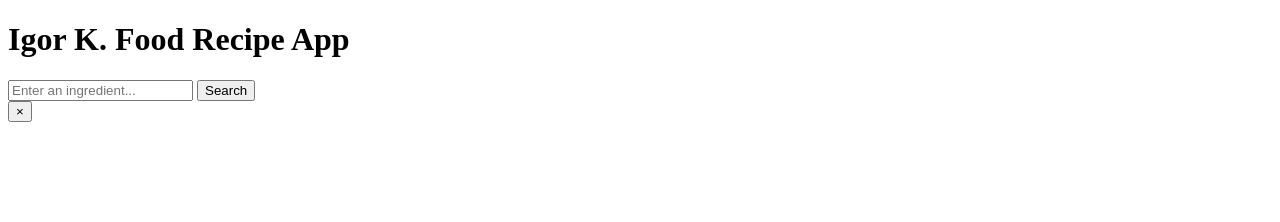
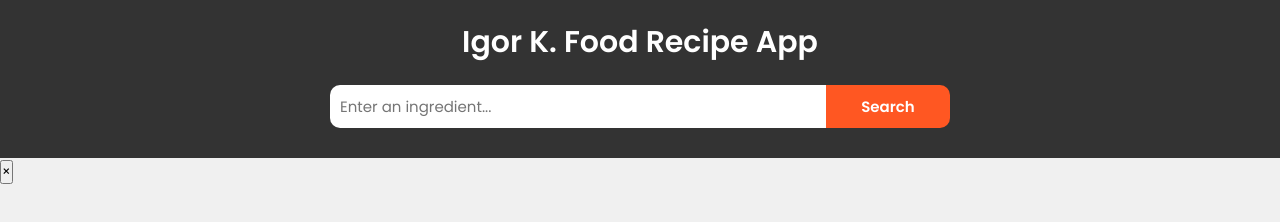
Before and after one commit to igorkukric/Food-Recipe-APP, a plain HTML site: page index.html in a window 1280 px wide. Drawn offline with Linux system fonts and the light colour scheme.

Commit message:
add style css

```diff
--- a/style.css
+++ b/style.css
@@ -1 +1,56 @@
-@import url('https://fonts.googleapis.com/css2?family=Poppins:wght@300;400;500;600;700&display=swap');
+@import url("https://fonts.googleapis.com/css2?family=Poppins:wght@300;400;500;600;700&display=swap");
+
+* {
+  margin: 0;
+  padding: 0;
+  box-sizing: border-box;
+  font-family: "Poppins", sans-serif;
+}
+
+body {
+  background-color: #f0f0f0;
+}
+
+header {
+  background-color: #333;
+  color: #fff;
+  text-align: center;
+  padding: 20px 20px 30px;
+}
+
+h1 {
+  font-size: 30px;
+  font-weight: 600;
+  margin-bottom: 20px;
+}
+
+.search {
+  display: flex;
+  justify-content: center;
+}
+
+.search input {
+  padding: 10px;
+  border: none;
+  width: 40%;
+  font-size: 15px;
+  outline: none;
+  border-radius: 10px 0 0 10px;
+}
+
+.search button {
+  padding: 10px 20px;
+  background-color: #ff5722;
+  border: none;
+  width: 10%;
+  cursor: pointer;
+  font-size: 15px;
+  color: #fff;
+  font-weight: 600;
+  border-radius: 0 10px 10px 0;
+  transition: all 0.3s ease;
+}
+
+.search button:hover {
+  background-color: #e64a19;
+}
```
